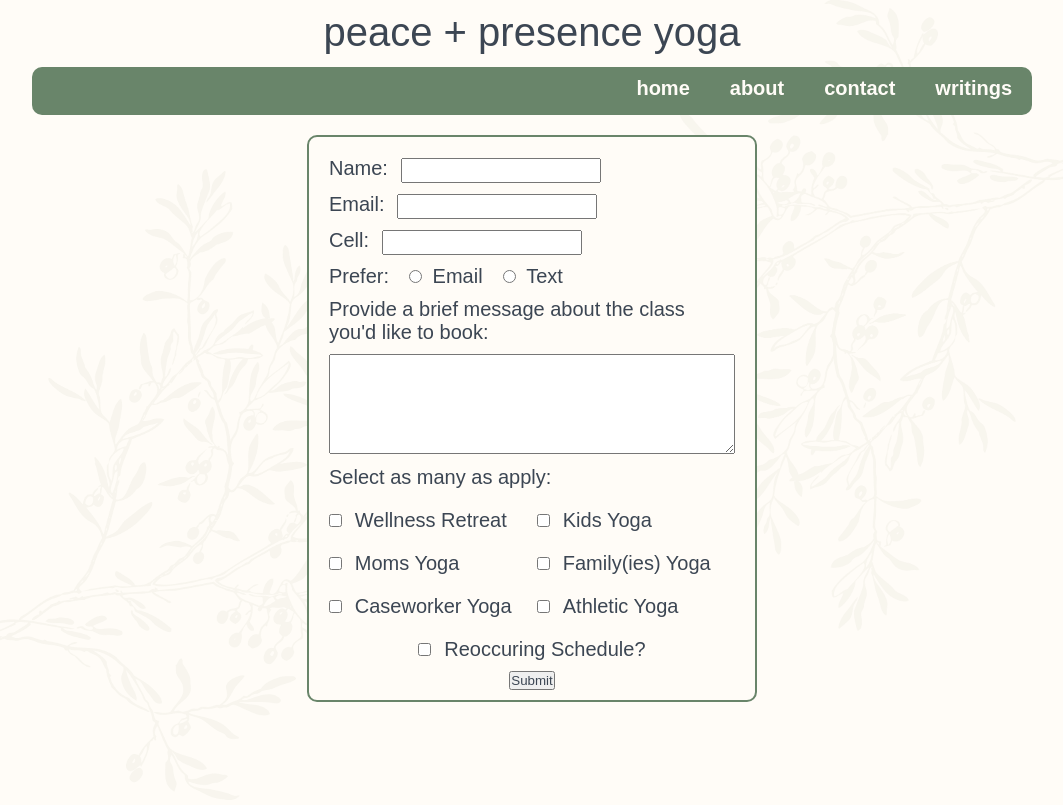
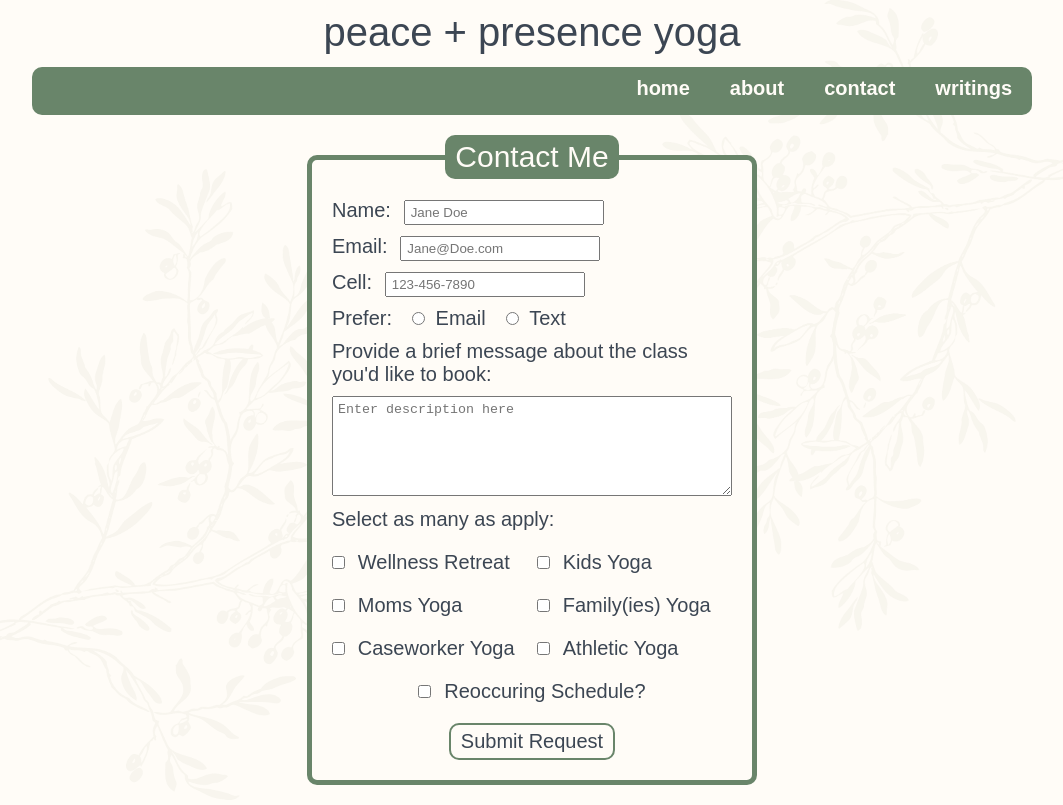
Before and after one commit to JoshCode25/pnp-yoga, a SvelteKit app: page /contact in a window 1280 px wide. Shown: the whole page, without its empty margins (108-1171 px from the left). Built offline with nearby package versions, Linux system fonts and the light colour scheme.

Commit message:
added text input placeholders and further styling

```diff
--- a/src/routes/contact/+page.svelte
+++ b/src/routes/contact/+page.svelte
@@ -1,16 +1,19 @@
 <form method="GET">
+	<fieldset>
+		<legend>Contact Me</legend>
+
 		<div class="leftAlign textInputWrapper">
 			<div>
 				<label for="name"> Name: </label>
-			<input type="text" id="name" name="name" />
+				<input type="text" id="name" name="name" placeholder="Jane Doe" />
 			</div>
 			<div>
 				<label for="email"> Email: </label>
-			<input type="email" id="email" name="email" />
+				<input type="email" id="email" name="email" placeholder="Jane@Doe.com" />
 			</div>
 			<div>
 				<label for="cell"> Cell: </label>
-			<input type="tel" id="cell" name="cell" />
+				<input type="tel" id="cell" name="cell" placeholder="123-456-7890" />
 			</div>
 		</div>
 		<div class="flexWrapper radioWrapper">
@@ -26,7 +29,7 @@
 		</div>
 		<div>
 			<p>Provide a brief message about the class you'd like to book:</p>
-		<textarea id="message" name="message" />
+			<textarea id="message" name="message" placeholder="Enter description here" />
 		</div>
 
 		<div class="checkWrapper">
@@ -60,16 +63,24 @@
 			<input type="checkbox" id="reoccuring" name="reoccuring" value="true" />
 			<label for="reoccuring">Reoccuring Schedule?</label><br />
 		</div>
-	<button type="submit">Submit</button>
+		<button type="submit">Submit Request</button>
+	</fieldset>
 </form>
 
 <style>
-	form {
+	fieldset {
 		max-width: 45rem;
 		margin: 2rem auto;
 		padding: 1rem 2rem;
 		background: var(--primary-light);
-		border: 0.2rem solid var(--primary-color);
+		border: 0.5rem solid var(--primary-color);
+		border-radius: 1rem;
+	}
+	legend {
+		font-size: 3rem;
+		padding: 0.5rem 1rem;
+		color: var(--primary-light);
+		background: var(--primary-color);
 		border-radius: 1rem;
 	}
 
@@ -89,17 +100,33 @@
 		width: 100%;
 		height: 10rem;
 		margin-top: 1rem;
+		padding: 0.5rem;
+	}
+
+	button {
+		margin: 1rem 0;
+		padding: 0.5rem 1rem;
+		font-size: 2rem;
+		background: var(--primary-light);
+		border: 0.2rem solid var(--primary-color);
+		border-radius: 1rem;
+	}
+	button:hover {
+		opacity: 0.8;
 	}
 
 	.leftAlign {
 		text-align: left;
 		margin-top: 0;
 	}
+
 	.textInputWrapper input {
 		height: 2.5rem;
 		width: 20rem;
 		margin-left: 1rem;
+		text-indent: 0.5rem;
 	}
+
 	.gridWrapper {
 		display: grid;
 		grid-template-columns: 1fr 1fr;
@@ -110,10 +137,23 @@
 		display: flex;
 		gap: 2rem;
 	}
+
 	.radioWrapper label {
-		margin-left: 0.5rem;
+		padding-left: 0.5rem;
 	}
+	.radioWrapper label:hover,
+	.radioWrapper input:hover {
+		cursor: pointer;
+	}
+
 	.checkWrapper label {
-		margin-left: 1rem;
+		padding-left: 1rem;
+	}
+	.checkWrapper input:checked {
+		color: var(--primary-color);
+	}
+	.checkWrapper label:hover,
+	.checkWrapper input:hover {
+		cursor: pointer;
 	}
 </style>
```
Lines whose indentation alone changed are shown as unchanged.
